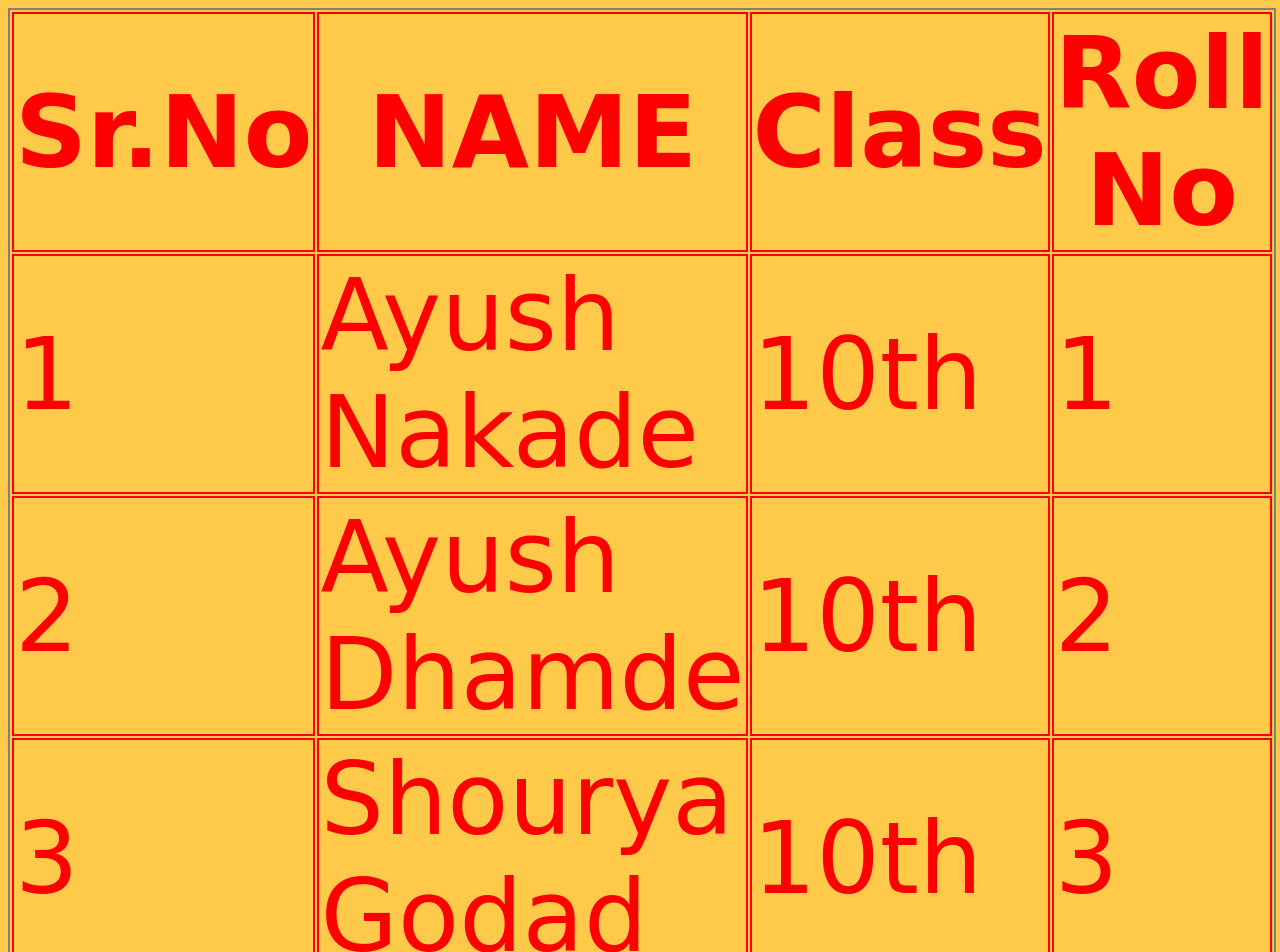
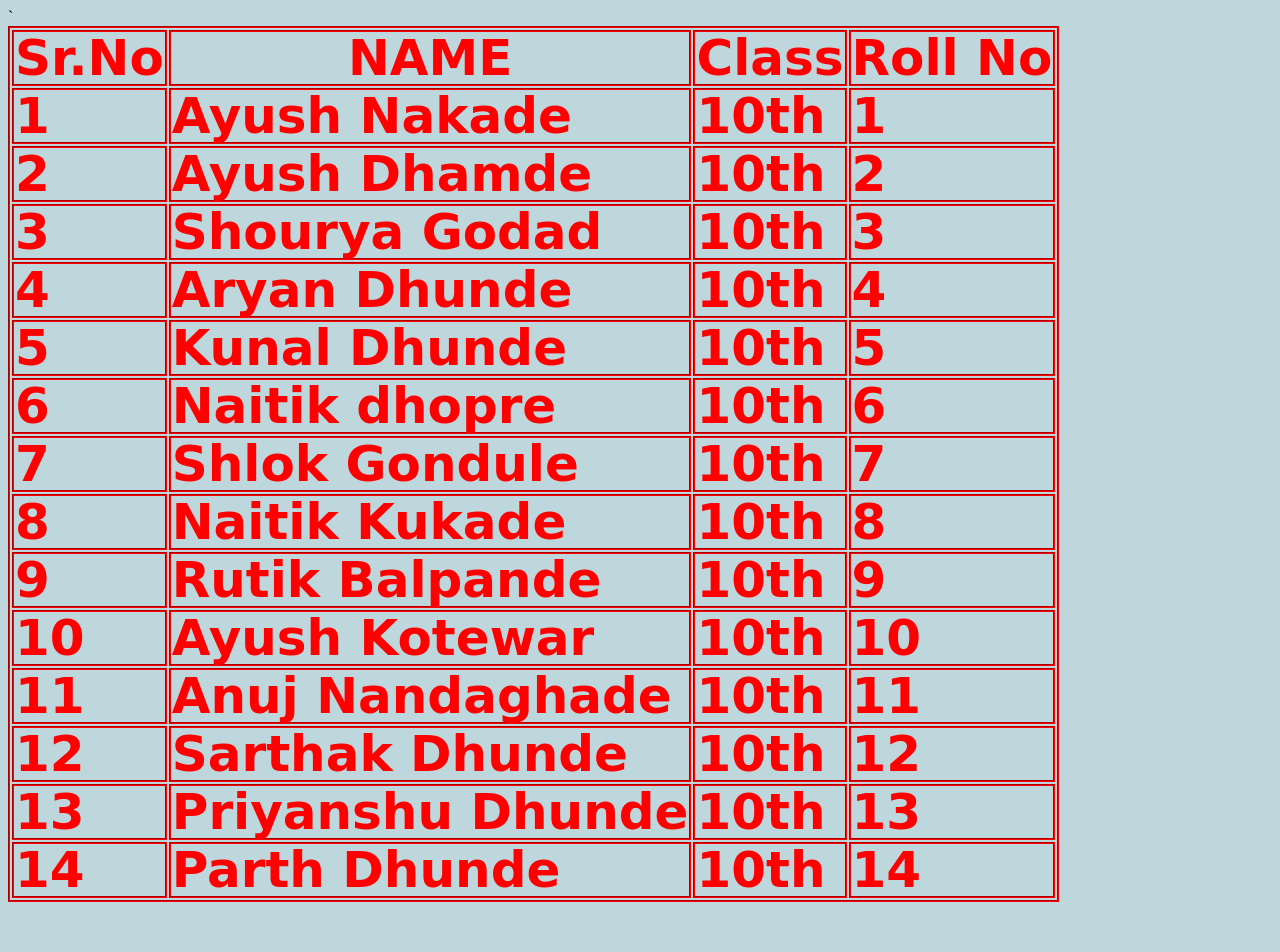
Before and after one commit to ShouryaFullStackDeveloper/myrepository, a plain HTML site: page table.html in a window 1280 px wide. Shown: the top 952 px of the page. After the commit the page ends 910 px from the top, so only its background shows below. Drawn offline with Linux system fonts and the light colour scheme.

Commit message:
Add files via upload

```diff
--- a/table.html
+++ b/table.html
@@ -8,18 +8,22 @@
         tr,
         td,
         th {
-            border-style: double;
+             border-style: groove;
             border-width: 2px;
+            border-color:red;
             font-family: cursive;
-            font-size: 100px;
+            font-size: 50px;
             color: red;
+            font-weight: bolder;
+            line-height: 50px;
+
 
 
         }
     </style>
 </head>
 
-<body style="background-color: #FFC94A;">
+<body style="background-color: #BED7DC;">
     <table>
         <tr>
             <th>Sr.No</th>
@@ -31,7 +35,7 @@
             <td>1</td>
             <td> Ayush Nakade</td>
             <td>10th</td>
-            <td>1</td>
+            <td>1</td>`
         </tr>
         <tr>
             <td>2</td>
@@ -57,6 +61,59 @@
             <td>10th</td>
             <td>5</td>
         </tr>
+        <tr>
+            <td>6</td>
+            <td>Naitik dhopre</td>
+            <td>10th</td>
+            <td>6</td>
+        </tr>
+        <tr>
+            <td>7</td>
+            <td>Shlok Gondule</td>
+            <td>10th</td>
+            <td>7</td>
+        </tr>
+        <tr>
+            <td>8</td>
+            <td>Naitik Kukade</td>
+            <td>10th</td>
+            <td>8</td>
+        </tr>
+        <tr>
+            <td>9</td>
+            <td>Rutik Balpande</td>
+            <td>10th</td>
+            <td>9</td>
+        </tr>
+        <tr>
+            <td>10</td>
+            <td>Ayush Kotewar</td>
+            <td>10th</td>
+            <td>10</td>
+        </tr>
+        <tr>
+            <td>11</td>
+            <td>Anuj Nandaghade</td>
+            <td>10th</td>
+            <td>11</td>
+        <tr>
+            <td>12</td>
+            <td>Sarthak Dhunde</td>
+            <td>10th</td>
+            <td>12</td>
+        </tr>
+        <tr>
+            <td>13</td>
+            <td>Priyanshu Dhunde</td>
+            <td>10th</td>
+            <td>13</td>
+        </tr>
+        <tr>
+            <td>14</td>
+            <td>Parth Dhunde</td>
+            <td>10th</td>
+            <td>14</td>
+        </tr>
     </table>
 </body>
 
```
Also changed, not shown: css.html (+7 -1 lines).
